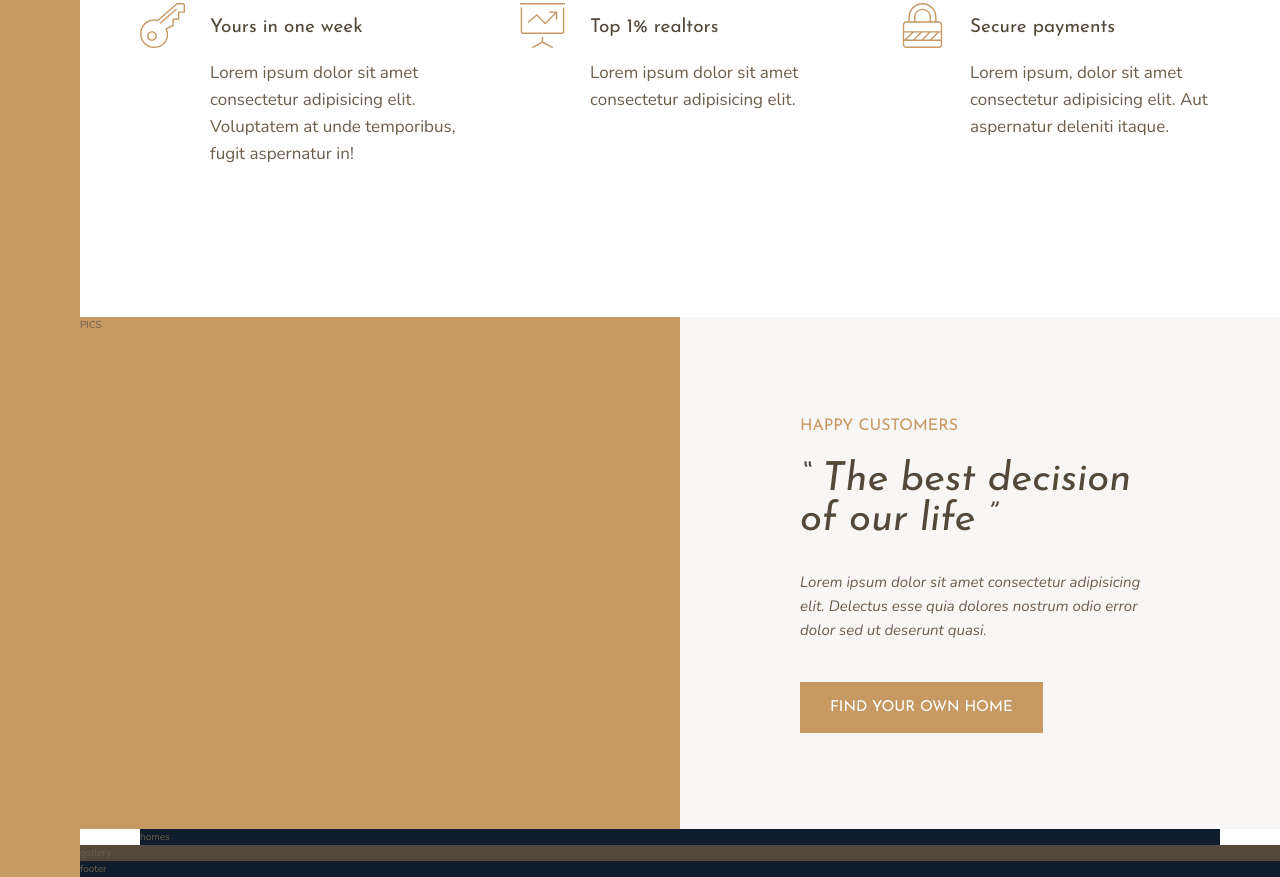
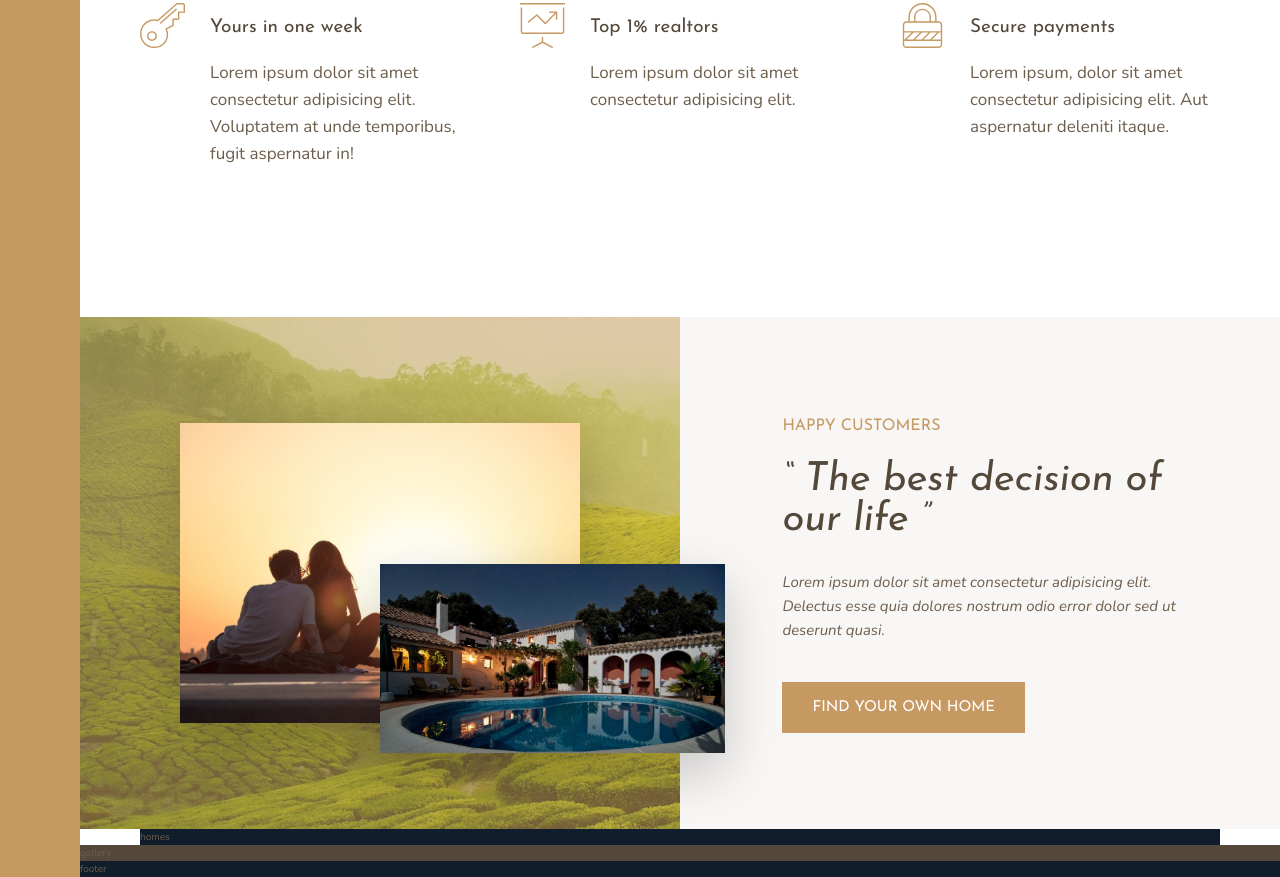
Before and after one commit to giadeagal/css-grid-nexter, a website: page index.html in a window 1280 px wide. Shown: the part 991-1868 px from the top of the page. Drawn offline with nearby package versions, Linux system fonts and the light colour scheme.

Commit message:
story section done

```diff
--- a/index.html
+++ b/index.html
@@ -71,15 +71,15 @@
             </div>
         </section>
 
-        <div class="story__pictures">PICS</div>
+        <div class="story__pictures">
+            <img src="img/story-1.jpeg" alt="Couple with new home" class="story__img--1">
+            <img src="img/story-2.jpeg" alt="New home" class="story__img--2">
+        </div>
 
         <div class="story__content">
             <h3 class="heading-3 mb-s">Happy Customers</h3>
-
             <h2 class="heading-2 heading-2--dark mb-m"> &ldquo; The best decision of our life &rdquo;</h2>
-
             <p class="story__text">Lorem ipsum dolor sit amet consectetur adipisicing elit. Delectus esse quia dolores nostrum odio error dolor sed ut deserunt quasi.</p>
-
             <button class="btn">Find your own home</button>
         </div>
 
--- a/sass/_story.scss
+++ b/sass/_story.scss
@@ -1,19 +1,42 @@
 .story {
     &__pictures {
-    background-color: $color-primary;
+    background-image:
+        linear-gradient(
+            rgba($color-primary, .5),
+            rgba($color-primary, .5)
+        ),
+        url(../img/back.jpg);
+    background-position: center;
     grid-column: full-start/ col-end 4;
+    display: grid;
+    grid-template-rows: repeat(6, 1fr);
+    grid-template-columns: repeat(6, 1fr);
+    align-items: center;
+}
 
+    &__img {
+        &--1 {
+            width: 100%;
+            grid-area: 2 / 2 / 6 / 6;
+            box-shadow: 0 2rem 5rem rgba(#000, .2);
+        }
+
+        &--2 {
+            width: 115%;
+            grid-area: 4 / 4 / 6 / 7;
+            z-index: 1;
+            box-shadow: 0 2rem 5rem rgba(#000, .2);
+        }
     }
 
     &__content {
         background-color: $color-grey-light-1;
         grid-column: col-start 5/-1;
-        padding: 6rem 12rem;
+        padding: 6rem 8vw;
 
-        display: flex;
-        flex-direction: column;
-        justify-content: center;
-        align-items: flex-start;
+        display: grid;
+        align-content: center;
+        justify-items: start;
     }
 
     &__text {
```
Also changed, not shown: css/style.css.
